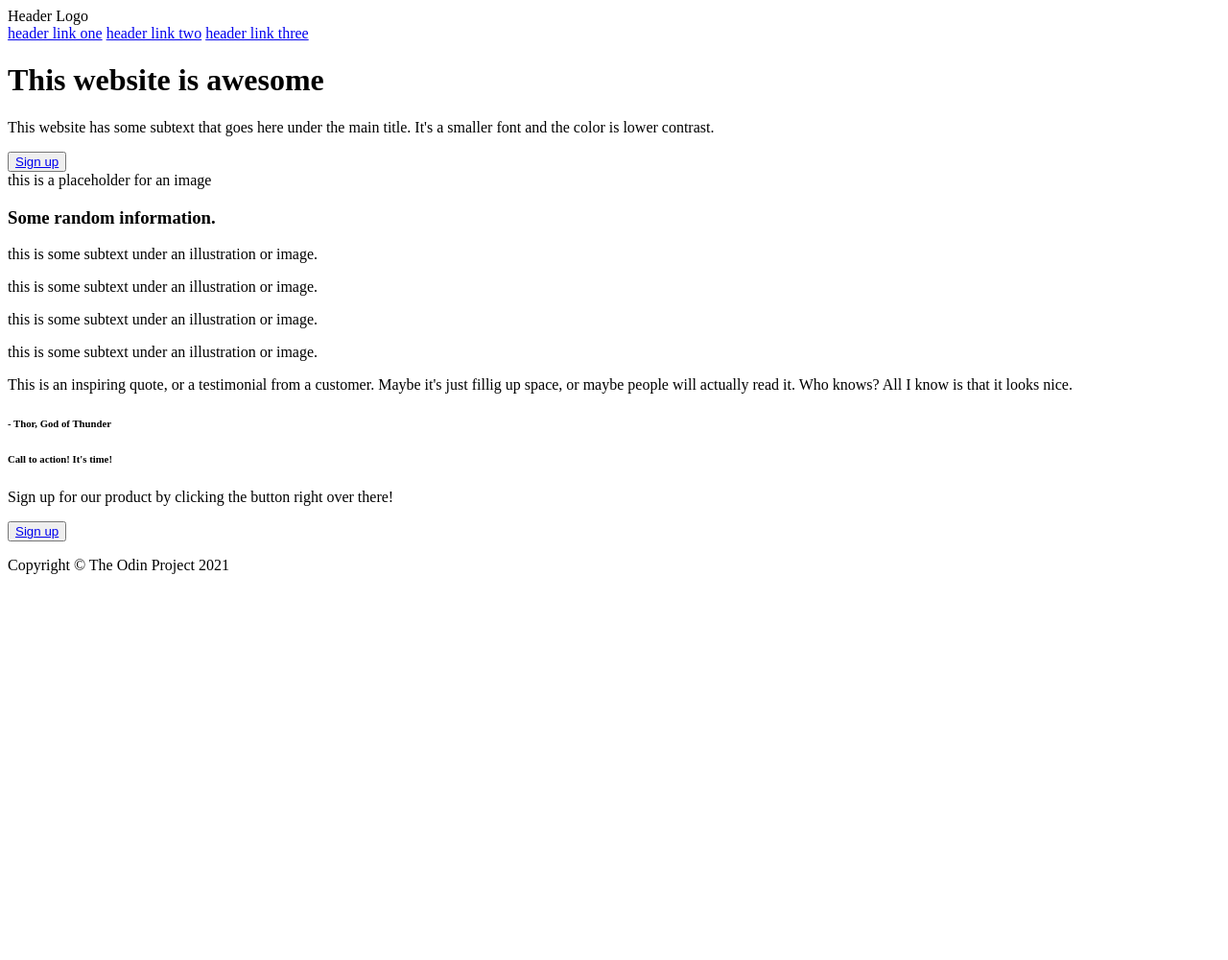
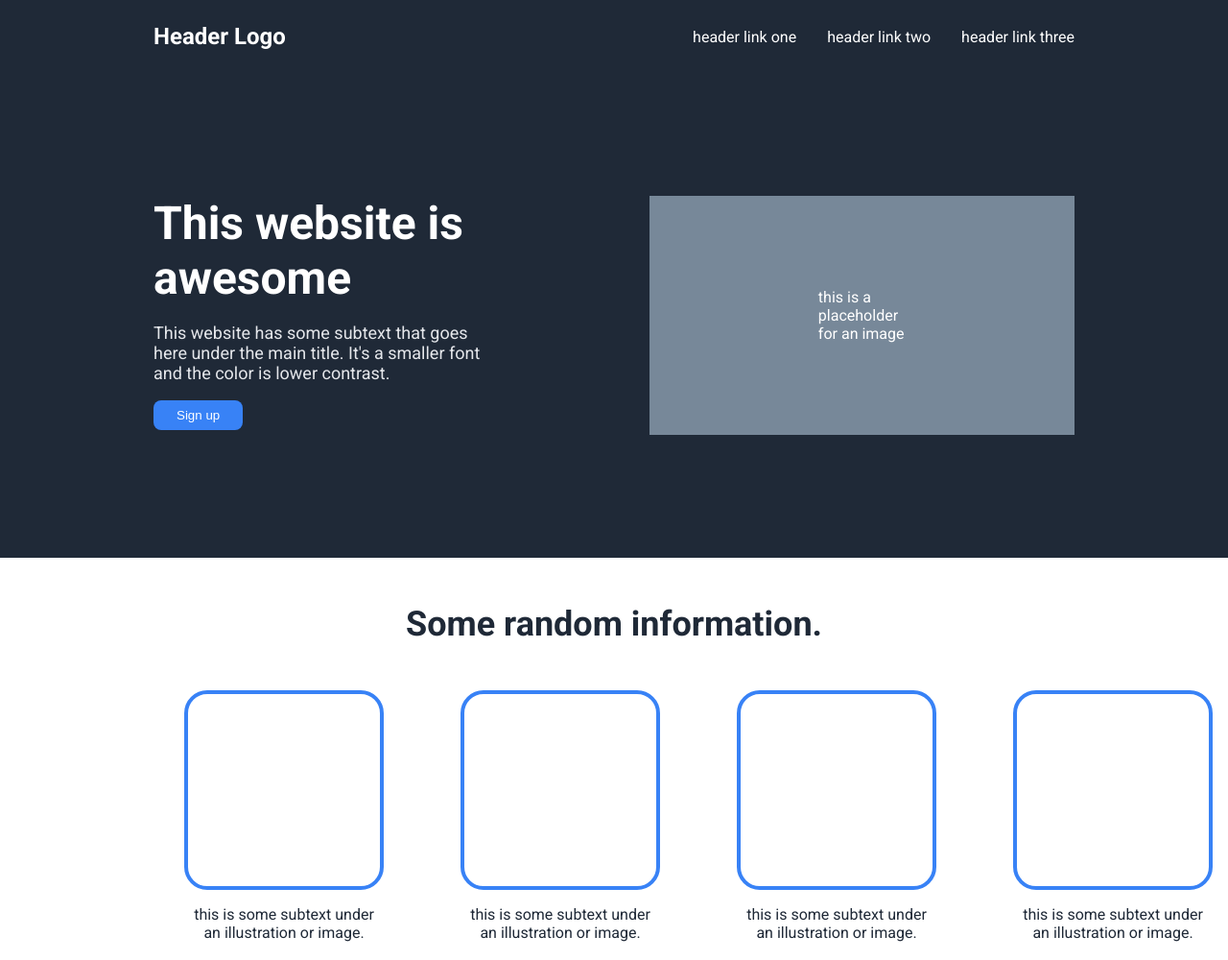
Before and after one commit to santhoshbuilds/Landing-page, a plain HTML site: page index.html in a window 1280 px wide. Shown: the top 1000 px of the page at 96% size. Before the commit the page ends 800 px from the top, so only its background shows below. Drawn offline with Linux system fonts and the light colour scheme.

Commit message:
Styling: Header and Info part done

```diff
--- a/index.html
+++ b/index.html
@@ -4,14 +4,14 @@
         <meta charset="UTF-8">
         <meta name="viewport" content="width=device-width, initial-scale=1.0">
         <title>Landing Page</title>
-        <link rel="stylesheet" href="styles.css">
+        <link rel="stylesheet" href="style.css">
     </head>
     <body>
 
         <div class="top-bar">
             <div class="header">
 
-                <div class="left">Header Logo</div>
+                <h3 class="left">Header Logo</h3>
 
                 <nav class="right">
                     <a href="#">header link one</a>
@@ -40,19 +40,19 @@
 
             <div class="info-boxes">
                 <div class="info1">
-                    <div class="box1"></div>
+                    <div class="box"></div>
                     <p>this is some subtext under an illustration or image.</p>
                 </div>
                 <div class="info2">
-                    <div class="box2"></div>
+                    <div class="box"></div>
                     <p>this is some subtext under an illustration or image.</p>
                 </div>
                 <div class="info3">
-                    <div class="box3"></div>
+                    <div class="box"></div>
                     <p>this is some subtext under an illustration or image.</p>
                 </div>
                 <div class="info4">
-                    <div class="box4"></div>
+                    <div class="box"></div>
                     <p>this is some subtext under an illustration or image.</p>
                 </div>
             </div>
--- a/style.css
+++ b/style.css
@@ -0,0 +1,118 @@
+@import url("https://fonts.googleapis.com/css2?family=Roboto:wght@400;500;700&display=swap");
+
+body {
+  font-family: "Roboto", sans-serif;
+  margin: 0;
+}
+
+/* Header Styles */
+
+.top-bar {
+    display: flex;
+    flex-direction: column;
+    background-color: #1F2937;
+    flex: 1;
+    margin: 0;
+
+}
+
+.header {
+    display: flex;
+    justify-content: space-between;
+    color: white;
+    padding: 0px 160px;
+    align-items: center;
+}
+
+.header .left {
+    font-size: 24px;
+}
+
+.header .right {
+    display: flex;
+    gap: 32px;
+}
+
+a {
+    text-decoration: none;
+    color: white;
+}
+
+.content {
+    display: flex;
+    justify-content: space-between;
+    color: white;
+    padding:128px 160px;
+    margin:0;
+
+}
+
+.left h1 {
+    font-size: 48px;
+    margin: 0;
+    padding: 0;
+}
+
+
+.left p {
+    font-size: 18px;;
+    color: #E5E7EB;
+}
+
+button {
+    background-color: #3882F6;
+    color: white;
+    border: none;
+    padding: 8px 24px;
+    border-radius: 8px;
+    cursor: pointer;
+}
+
+.content .left {
+    padding-right: 160px;
+
+}
+
+.content .right {
+    background-color:lightslategray;
+    padding: 96px 176px;
+}
+
+.info {
+    background-color:white;
+    margin: 0;
+    padding: 0px 160px;
+}
+
+.info h3 {
+    font-size: 36px;
+    color: #1F2937;
+    text-align: center;
+    padding:32px;
+    margin:16px;
+}
+
+.info-boxes{
+    display:flex;
+    gap: 16px;
+}
+
+.box {
+    width: 200px;
+    height: 200px;
+
+    border-radius: 24px;
+    border: 4px solid #3882F6;
+}
+
+.info1 p, .info2 p, .info3 p, .info4 p {
+    text-align: center;
+    color: #1F2937;
+}
+
+.info1, .info2, .info3, .info4 {
+    display: flex;
+    flex-direction: column;
+    align-items: center;
+    padding: 0px 32px;
+}
```
